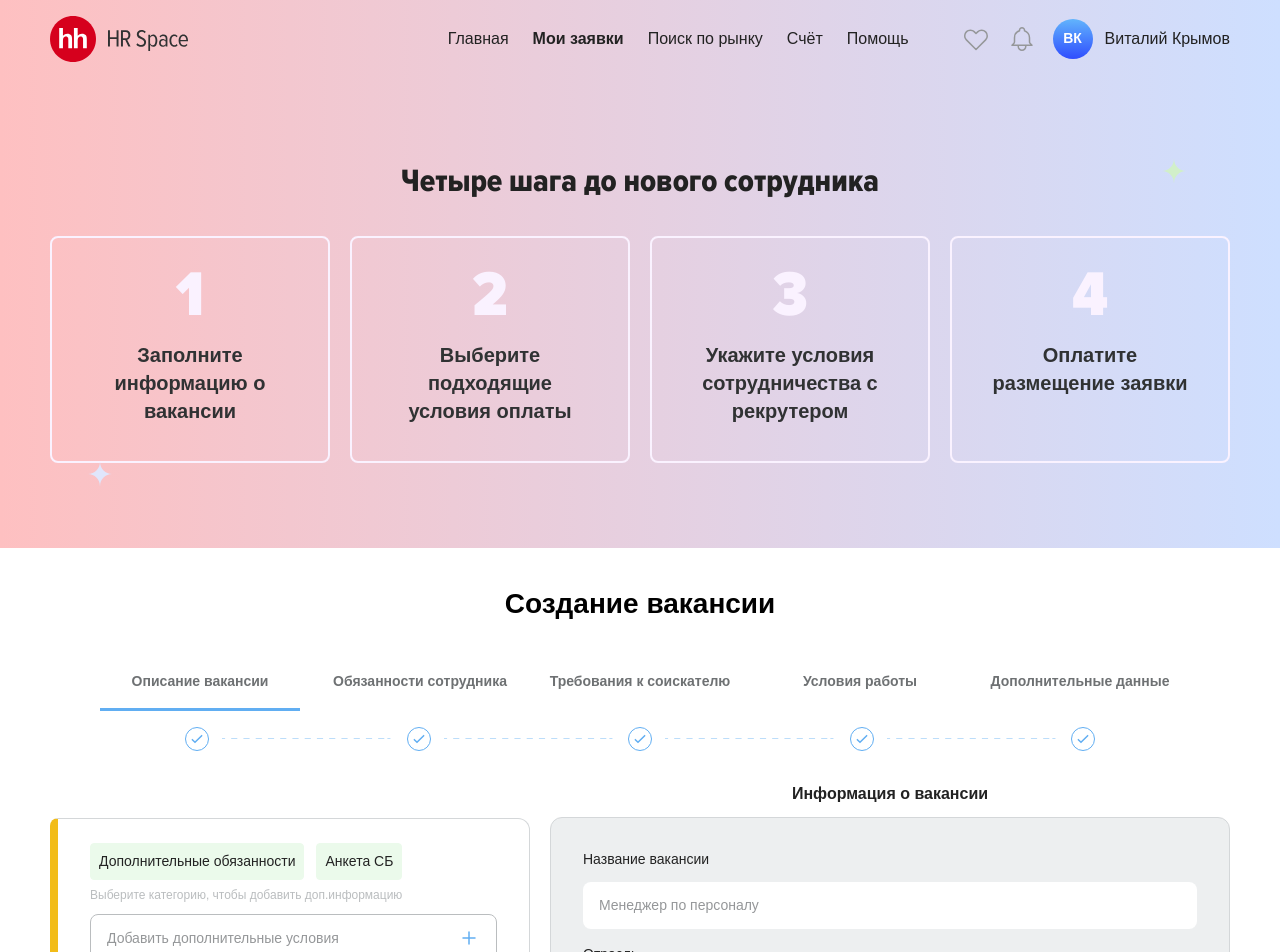
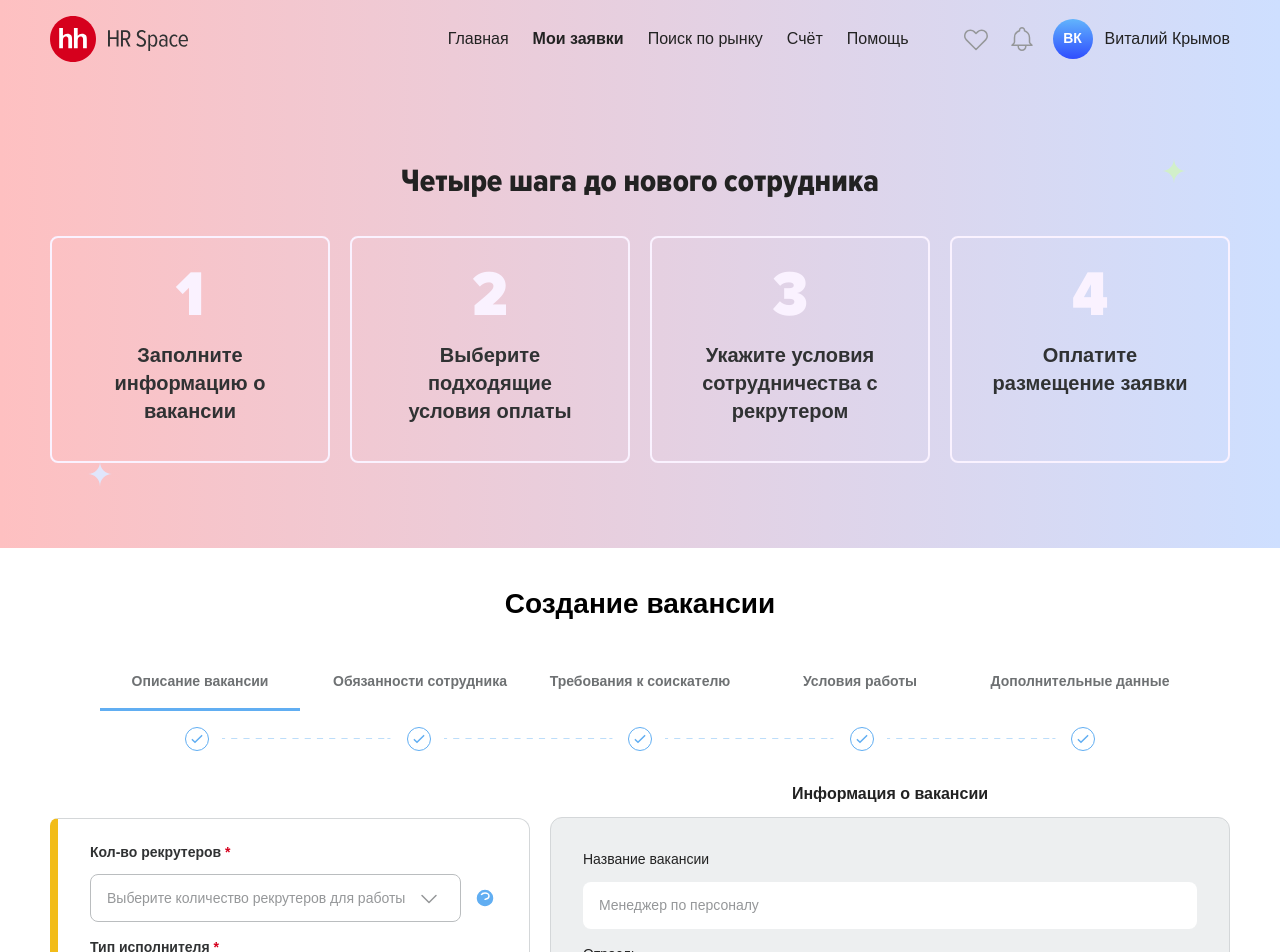
Before and after one commit to team-6x/frontend, a React (Vite) app: page / in a window 1280 px wide. Shown: the top 952 px of the page. Built offline with nearby package versions, Linux system fonts and the light colour scheme.

Commit message:
fix: fix Gap comp

```diff
--- a/src/components/RequestCard/index.tsx
+++ b/src/components/RequestCard/index.tsx
@@ -24,7 +24,7 @@ const tabsMap: { [key: number]: React.ReactNode } = {
 };
 
 function RequestCard() {
-  const tabState = 9;
+  const tabState = 8;
 
   return <RequestItem>{tabsMap[tabState]}</RequestItem>;
 }
--- a/src/ui-kit/Gap/index.tsx
+++ b/src/ui-kit/Gap/index.tsx
@@ -3,7 +3,7 @@ interface GapProps {
 }
 
 function Gap({ height = 12 }: GapProps) {
-  return <div style={{ height: `${height}px` }} />;
+  return <div style={{ minHeight: `${height}px` }} />;
 }
 
 export default Gap;
```
